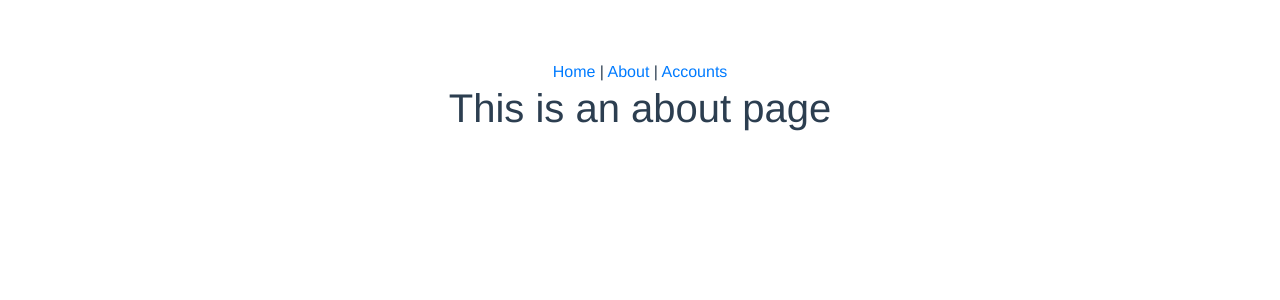
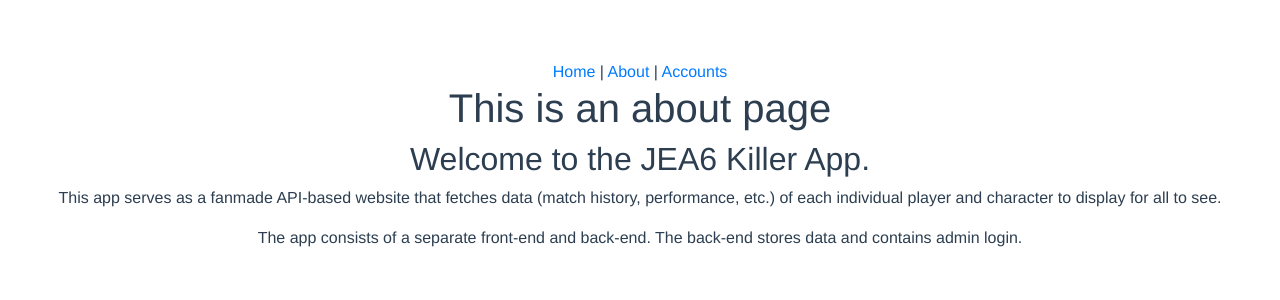
Before and after one commit to Rickvs64/JEA6Frontend, a Vue app: page /about in a window 1280 px wide. Shown: the top 300 px of the page. Built offline with nearby package versions, Linux system fonts and the light colour scheme.

Commit message:
Modify About page to display app info

```diff
--- a/src/views/About.vue
+++ b/src/views/About.vue
@@ -1,5 +1,9 @@
 <template>
   <div class="about">
     <h1>This is an about page</h1>
+
+    <h2>Welcome to the JEA6 Killer App.</h2>
+    <p>This app serves as a fanmade API-based website that fetches data (match history, performance, etc.) of each individual player and character to display for all to see.</p>
+    <p>The app consists of a separate front-end and back-end. The back-end stores data and contains admin login.</p>
   </div>
 </template>
```
